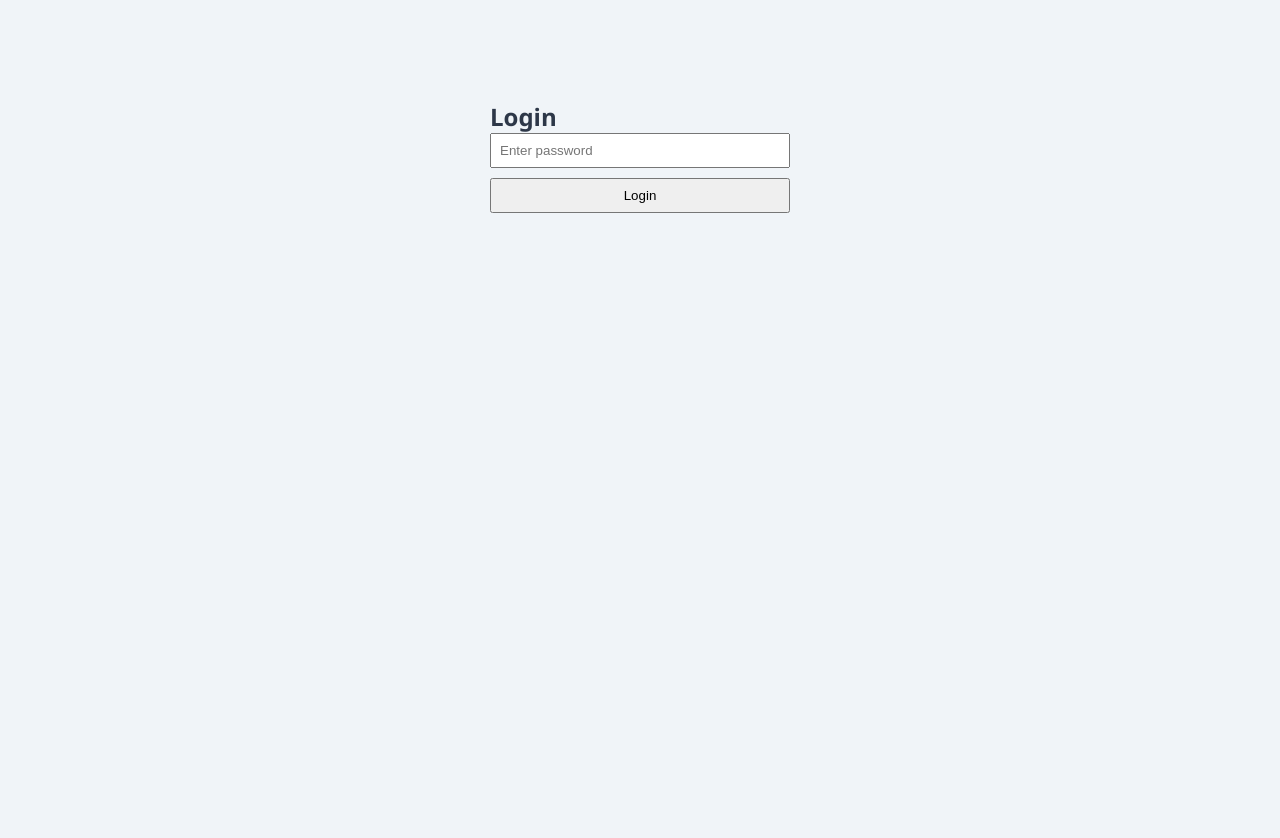
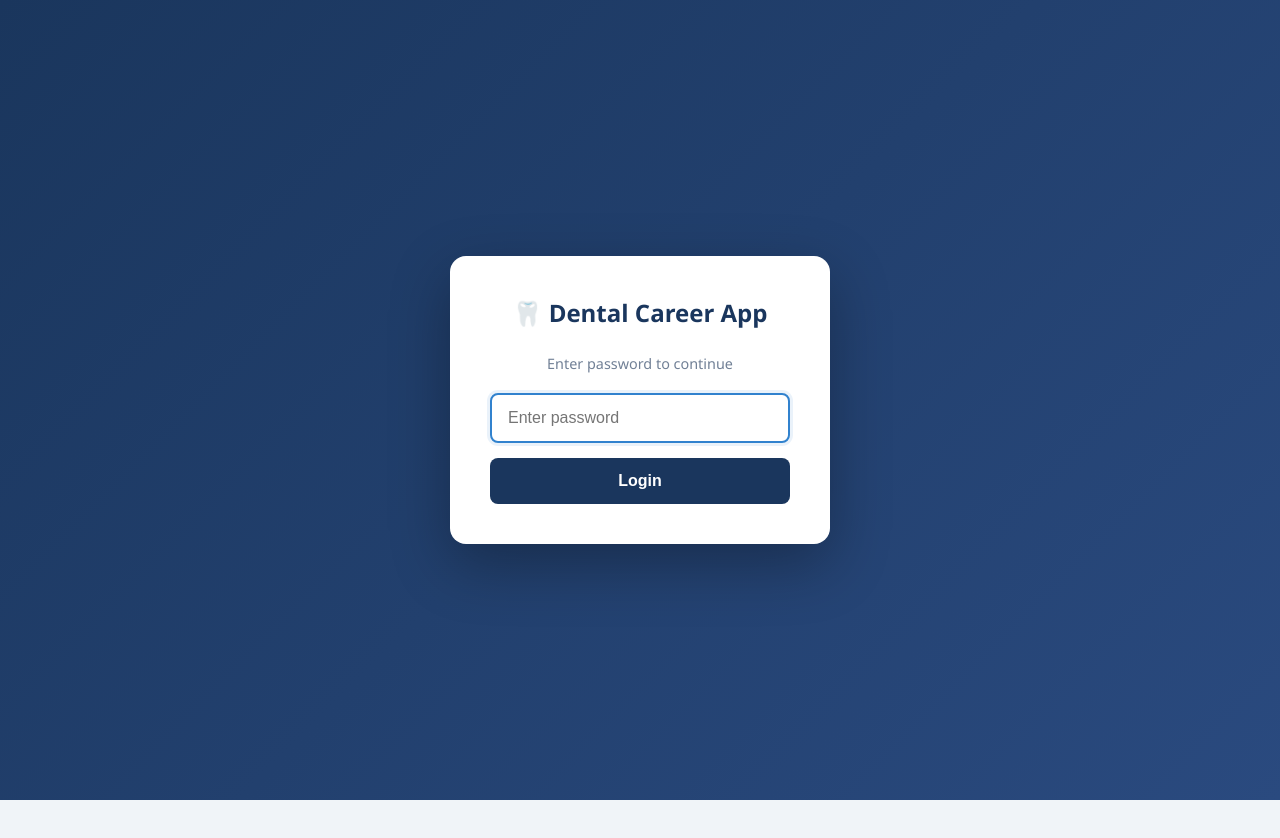
Before and after one commit to ibruse/dental-career-app, a React (Vite) app: page /#/login in a window 1280 px wide. Shown: the top 838 px of the page. After the commit the page ends 800 px from the top, so only its background shows below. Built offline with nearby package versions, Linux system fonts and the light colour scheme.

Commit message:
Update Login.jsx

```diff
--- a/src/pages/Login.jsx
+++ b/src/pages/Login.jsx
@@ -1,7 +1,6 @@
 import { useState } from 'react';
 import { useNavigate } from 'react-router-dom';
 import { useAuth } from '../contexts/AuthContext';
-
 
 export default function Login() {
   const [password, setPassword] = useState('');
@@ -20,19 +19,24 @@ export default function Login() {
   };
 
   return (
-    <div style={{ maxWidth: 300, margin: '100px auto' }}>
-      <h2>Login</h2>
+    <div className="login-container">
+      <div className="login-card">
+        <h2>🦷 Dental Career App</h2>
+        <p style={{ color: '#718096', marginBottom: 20, fontSize: '0.9rem' }}>
+          Enter password to continue
+        </p>
         <form onSubmit={handleSubmit}>
           <input
             type="password"
             placeholder="Enter password"
             value={password}
             onChange={(e) => setPassword(e.target.value)}
-          style={{ width: '100%', padding: 8, marginBottom: 10 }}
+            autoFocus
           />
-        <button type="submit" style={{ width: '100%', padding: 8 }}>Login</button>
+          <button type="submit">Login</button>
         </form>
-      {error && <p style={{ color: 'red' }}>{error}</p>}
+        {error && <div className="error">{error}</div>}
+      </div>
     </div>
   );
 }
```
Lines whose indentation alone changed are shown as unchanged.
